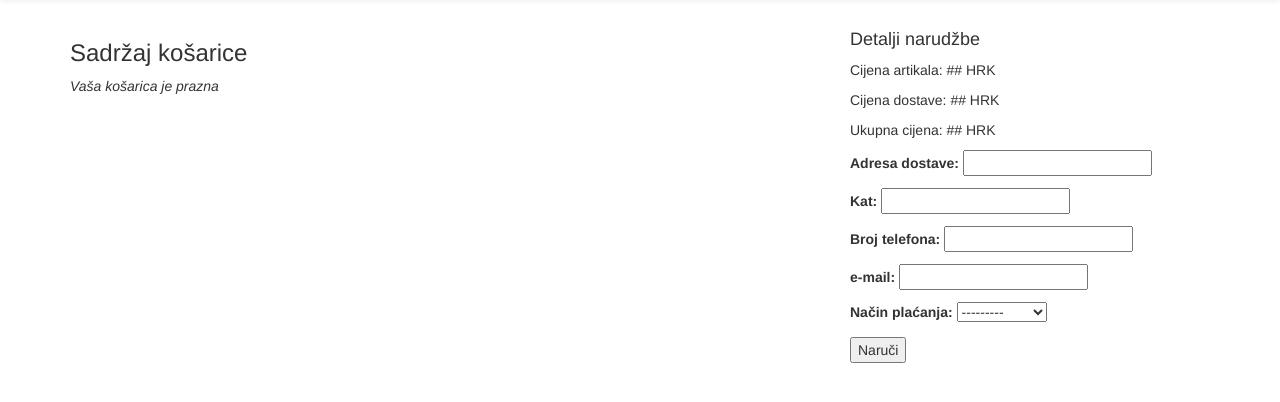
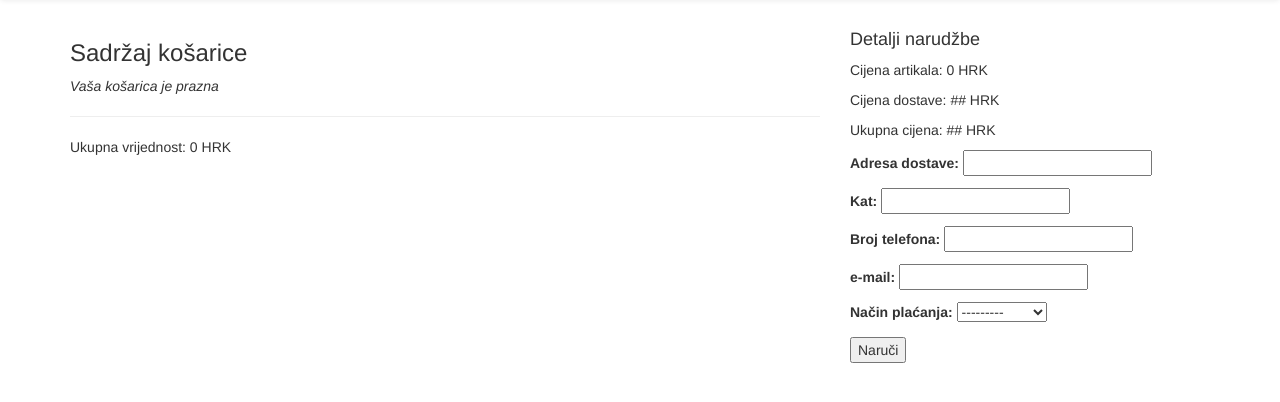
Before and after one commit to mrPjer/fer-opp, a Django app: a page that uses web/webshop/templates/cart/index.html in a window 1280 px wide. Shown: the part 52-454 px from the top of the page. Run offline with Django 3.2, Linux system fonts and the light colour scheme; data comes from the database, SQL or seed files in the repository; some libraries are stand-ins or nearby versions.

Commit message:
Show cart total
git-svn-id: svn://adalgrim.zemris.fer.hr/SilkRoad@25 4a17ba9f-6148-4f47-af36-9530067072c1

```diff
--- a/web/webshop/templates/cart/index.html
+++ b/web/webshop/templates/cart/index.html
@@ -11,11 +11,13 @@
 		{% empty %}
 		<em>Vaša košarica je prazna</em>
 		{% endfor %}
+		<hr />
+		<p>Ukupna vrijednost: {{ total }} HRK</p>
 	</div>
 
 	<div class="col-md-4">
 		<h4>Detalji narudžbe</h4>
-		<p>Cijena artikala: ## HRK</p>
+		<p>Cijena artikala: {{ total }} HRK</p>
 		<p>Cijena dostave: ## HRK</p>
 		<p>Ukupna cijena: ## HRK</p>
 		<form method="post">{% csrf_token %}
--- a/web/webshop/views.py
+++ b/web/webshop/views.py
@@ -87,5 +87,6 @@ def cart(request):
 
 	return render(request, 'cart/index.html', {
 		'meals': meals,
+		'total': sum(map(lambda (m, c): m.price * c, meals)),
 		'form': OrderForm()
 	})
```
Also changed, not shown: 1 other file.
